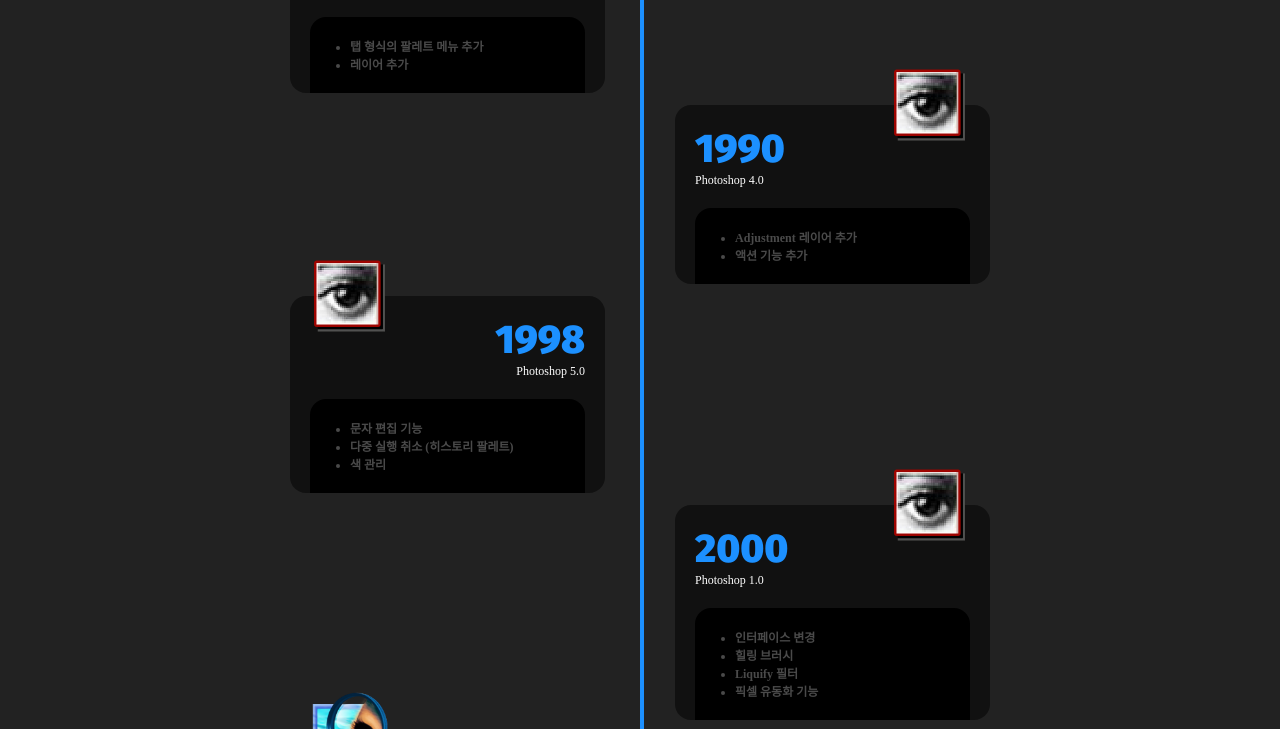
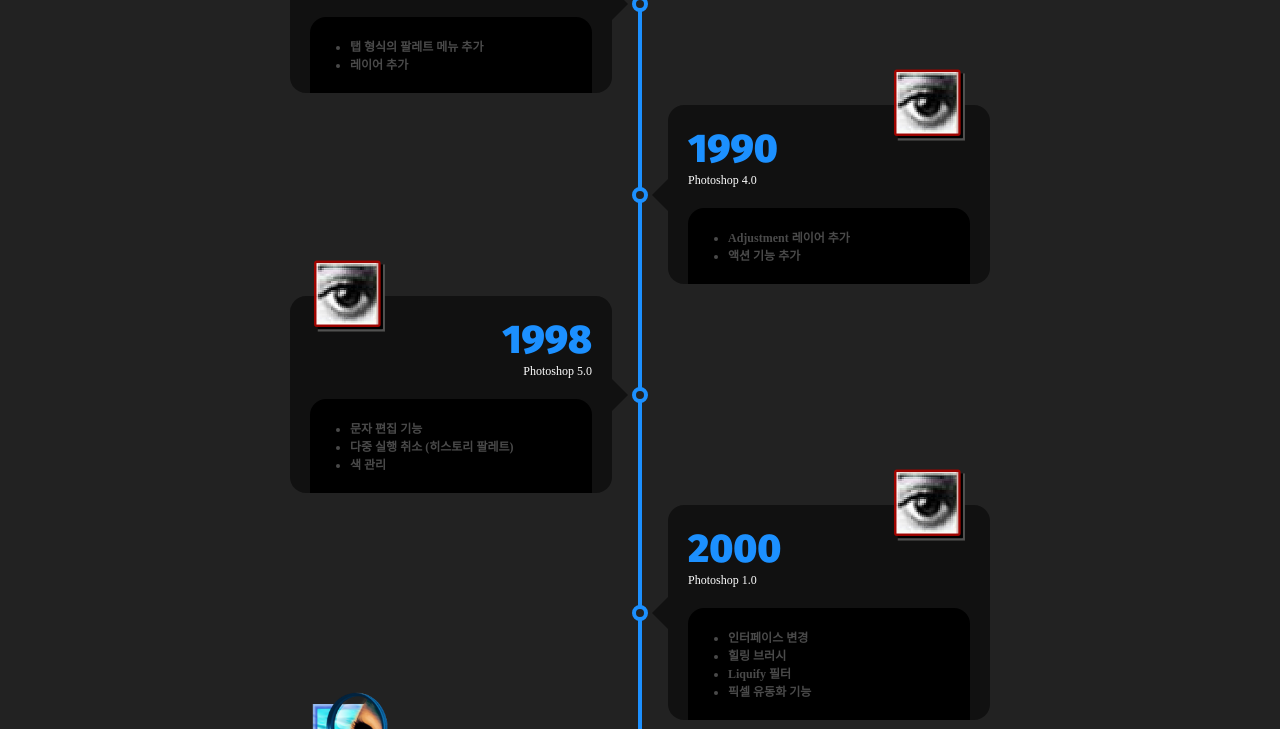
Before and after one commit to donkeeman/CSSChallenge, a plain HTML site: page index.html in a window 1280 px wide. Shown: the part 710-1439 px from the top of the page. Drawn offline with Linux system fonts and the light colour scheme.

Commit message:
레이아웃 구현 대충 완료

```diff
--- a/style.css
+++ b/style.css
@@ -69,14 +69,16 @@ h1{
     position: relative;
 }
 
-.timeline::after{
+.timeline::before{
     content: "";
     position: absolute;
     top: 0;
     bottom: 0;
     left: 50%;
+    transform: translateX(-50%);
     background-color: #1C90FF;
     width: 4px;
+    margin: 136px 0 236px;
 }
 
 .photoshop{
@@ -84,6 +86,27 @@ h1{
     padding: 20px 20px 0;
     border-radius: 16px;
     position: relative;
+}
+
+.photoshop::before{
+    content: "";
+    position: absolute;
+    top: 50%;
+    transform: translateY(-50%);
+    border-top: 16px solid transparent;
+    border-bottom: 16px solid transparent;
+}
+
+.photoshop::after{
+    content: "";
+    position: absolute;
+    top: 50%;
+    transform: translateY(-50%);
+    width: 8px;
+    height: 8px;
+    border-radius: 50%;
+    border: 4px solid #1C90FF;
+    background-color: #222;
 }
 
 .photoshop strong{
@@ -113,7 +136,7 @@ h1{
 }
 
 .photoshop:nth-child(2n+1){
-    margin-right: 55%;
+    margin-right: 54%;
     text-align: right;
 }
 
@@ -125,8 +148,17 @@ h1{
     height: 80px;
 }
 
+.photoshop:nth-child(2n+1)::before{
+    left: 100%;
+    border-left: 16px solid #111;
+}
+
+.photoshop:nth-child(2n+1)::after{
+    left: calc(100% + 20px);
+}
+
 .photoshop:nth-child(2n){
-    margin-left: 55%;
+    margin-left: 54%;
     text-align: left;
 }
 
@@ -137,3 +169,12 @@ h1{
     width: 80px;
     height: 80px;
 }
+
+.photoshop:nth-child(2n)::before{
+    right: 100%;
+    border-right: 16px solid #111;
+}
+
+.photoshop:nth-child(2n)::after{
+    right: calc(100% + 20px);
+}
```
